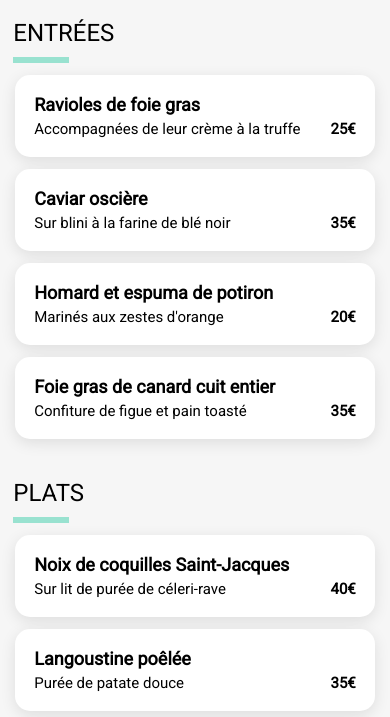
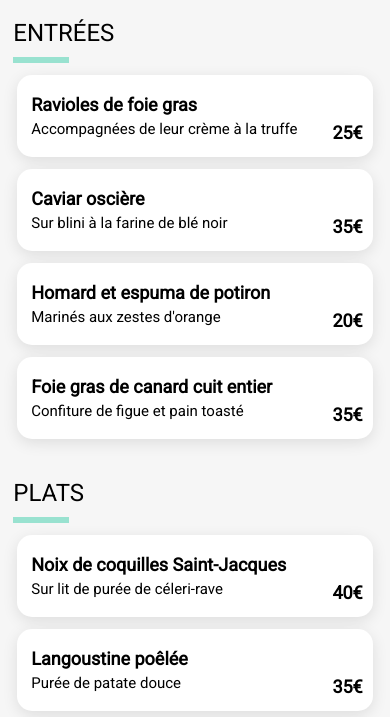
Before and after one commit to Pierre-Riverain/Projet-Ameliorez-l-interface-d-un-site-mobile-avec-des-animations-CSS, a website: page la-note-enchantee.html in a window 390 px wide. Shown: the part 383-1100 px from the top of the page. Drawn offline with Linux system fonts and the light colour scheme; a web font is replaced by a local one.

Commit message:
Correction de l'animation des cartes et de l'affichage des cartes en version mobile.

```diff
--- a/la-note-enchantee.html
+++ b/la-note-enchantee.html
@@ -47,7 +47,7 @@
                     <div></div>
                 </div>
                 <article class="menu-section__card card">
-                    <div>
+                    <div class="menu-section__card--info">
                         <h3>Ravioles de foie gras</h3>
                         <p>Accompagnées de leur crème à la truffe</p>
                     </div>
@@ -57,7 +57,7 @@
                     </div>
                 </article>
                 <article class="menu-section__card card">
-                    <div>
+                    <div class="menu-section__card--info">
                         <h3>Caviar oscière</h3>
                         <p>Sur blini à la farine de blé noir</p>
                     </div>
@@ -67,7 +67,7 @@
                     </div>
                 </article>
                 <article class="menu-section__card card">
-                    <div>
+                    <div class="menu-section__card--info">
                         <h3>Homard et espuma de potiron</h3>
                         <p>Marinés aux zestes d'orange</p>
                     </div>
@@ -77,7 +77,7 @@
                     </div>
                 </article>
                 <article class="menu-section__card card">
-                    <div>
+                    <div class="menu-section__card--info">
                         <h3>Foie gras de canard cuit entier</h3>
                         <p>Confiture de figue et pain toasté</p>
                     </div>
@@ -93,7 +93,7 @@
                     <div></div>
                 </div>
                 <article class="menu-section__card card">
-                    <div>
+                    <div class="menu-section__card--info">
                         <h3>Noix de coquilles Saint-Jacques</h3>
                         <p>Sur lit de purée de céleri-rave</p>
                     </div>
@@ -103,7 +103,7 @@
                     </div>
                 </article>
                 <article class="menu-section__card card">
-                    <div>
+                    <div class="menu-section__card--info">
                         <h3>Langoustine poêlée</h3>
                         <p>Purée de patate douce</p>
                     </div>
@@ -113,7 +113,7 @@
                     </div>
                 </article>
                 <article class="menu-section__card card">
-                    <div>
+                    <div class="menu-section__card--info">
                         <h3>Mijoté de queue de bœuf</h3>
                         <p>Et riz sauvage aux zestes de citron</p>
                     </div>
@@ -129,7 +129,7 @@
                     <div></div>
                 </div>
                 <article class="menu-section__card card">
-                    <div>
+                    <div class="menu-section__card--info">
                         <h3>Macaron noisette et chocolat</h3>
                         <p>Glace au caramel brun et sel de Guérande</p>
                     </div>
@@ -139,7 +139,7 @@
                     </div>
                 </article>
                 <article class="menu-section__card card">
-                    <div>
+                    <div class="menu-section__card--info">
                         <h3>Baba au rhum revisité</h3>
                         <p>Avec son coulis de citron</p>
                     </div>
@@ -149,7 +149,7 @@
                     </div>
                 </article>
                 <article class="menu-section__card card">
-                    <div>
+                    <div class="menu-section__card--info">
                         <h3>Tarte au citron meringuée</h3>
                         <p>Destructurée</p>
                     </div>
--- a/scss/layouts/_menu-section.scss
+++ b/scss/layouts/_menu-section.scss
@@ -72,21 +72,48 @@
         justify-content: space-between;
         align-items: flex-end;
         padding: 14px;
+        gap: 10px;
         margin: auto 13px;
         width: 85%;
+        padding-right: 10px;
 
-        h3 {
-            margin: 5px;
-            font-size: 18px;
-        }
+        &--info {
+            width: calc(100% - 40px);
+            box-sizing: border-box;
+            transition: all 0.2s ease-in-out;
 
-        p {
-            margin: 5px;
-            font-size: 15px;
-            text-overflow: elipsis;
+            h3 {
+                display: block;
+                margin-top: 5px;
+                margin-bottom: 5px;
+                font-size: 18px;
+                white-space: nowrap;
+                overflow: hidden;
+                text-overflow: ellipsis;
+                box-sizing: border-box;
+                width: 100%;
+                transition: all 0.2s ease-in-out;
+            }
+
+            p {
+                display: block;
+                margin-top: 5px;
+                margin-bottom: 5px;
+                margin-left: 0;
+                margin-right: 0;
+                padding-right: 0;
+                font-size: 15px;
+                overflow: hidden;
+                text-overflow: ellipsis;
+                white-space: nowrap;
+                box-sizing: border-box;
+                width: 100%;
+                transition: all 0.2s ease-in-out;
+            }
         }
 
         &--price {
+            display: block;
             font-weight: 700;
             transform: translateX(0);
             transition: transform 0.2s ease-in-out;
@@ -132,6 +159,17 @@
             .menu-section__card--price {
                 transform: translateX(-59px);
             }
+
+            .menu-section__card--info {
+                width: calc(100% - 61px);
+                h3 {
+
+                }
+
+                p {
+                    padding-right: 33px;
+                }
+            }
         }
 
         @include responsive(desktop) {
```
Also changed, not shown: a-la-francaise.html (+9 -9 lines), la-palette-du-gout.html (+9 -9 lines), le-delice-des-sens.html (+9 -9 lines), css/prefixed/style.css, css/style.css, 1 other file.
